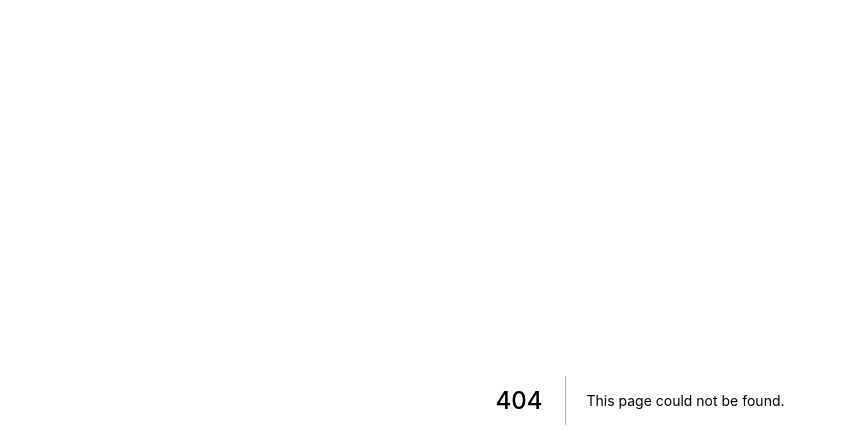
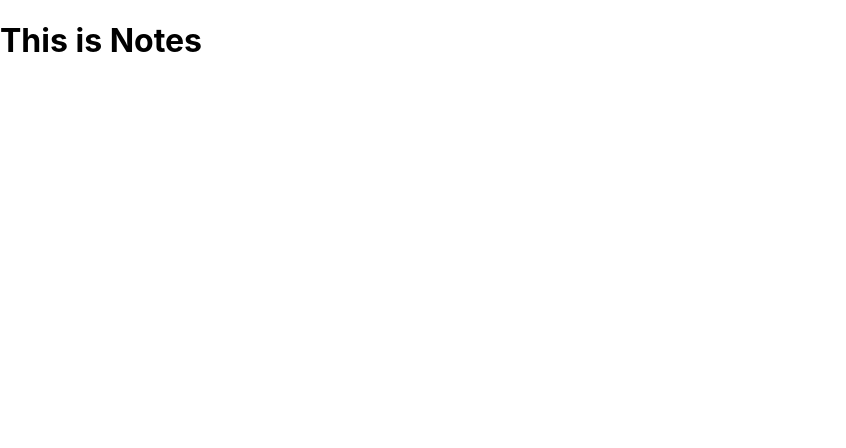
Before and after one commit to Chilap/ch-app, a Next.js app: page /notes in a window 1280 px wide. Before the commit this address had no page. Shown: the top 448 px of the page, without its empty margins (0-846 px from the left). Built offline with nearby package versions, Linux system fonts and the light colour scheme.

Commit message:
nav and notes page added but not put into index

```diff
--- a/pages/index.js
+++ b/pages/index.js
@@ -1,6 +1,7 @@
 import Head from 'next/head'
 import getRooms from '../lib/getRooms'
 import Header from './index_Header'
+import Nav from './nav'
 import ContributingSection from './index_ContributingSection'
 import TopSpeakerSection from './index_TopSpeakerSection'
 // import WeeklySchedule from './index_WeeklySchedule'
@@ -18,6 +19,7 @@ export default function Home({rooms}) {
 
       <main>
         <Header/>
+        {/* <Nav/> */}
         <ContributingSection/>
         <TopSpeakerSection/>
         {/* <WeeklySchedule/> */}
@@ -25,7 +27,8 @@ export default function Home({rooms}) {
         <div>
           <h3 className="description grid-description">👋 Press the card to schedule it </h3>
           <div className="grid">
-            {rooms.map(room => (
+            {rooms.sort()
+              .map(room => (
               <a href={room.fields.URL} className="cardOfEvent" target="_blank">
                 <p className="timeOfClub">
                   {room.fields.Time}
--- /dev/null
+++ b/pages/notes.js
@@ -0,0 +1,7 @@
+export default function Notes() {
+    return(
+        <div>
+            <h1>This is Notes</h1>
+        </div>
+    )
+}
```
Also changed, not shown: pages/nav.js (added, +7 -0 lines).
